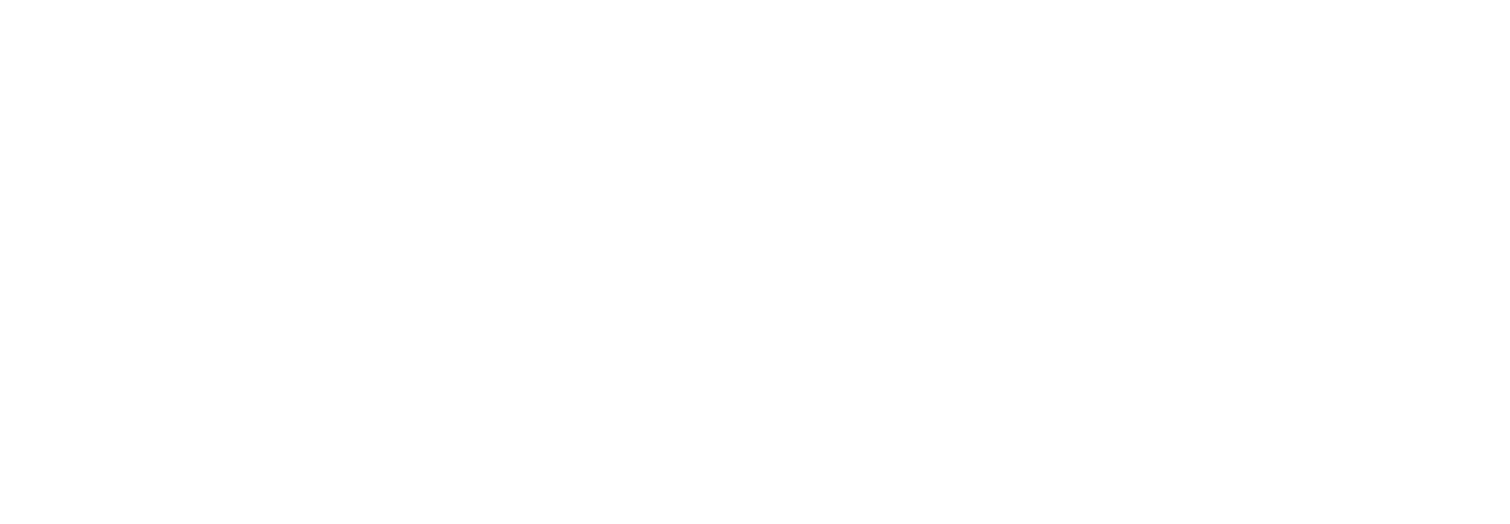
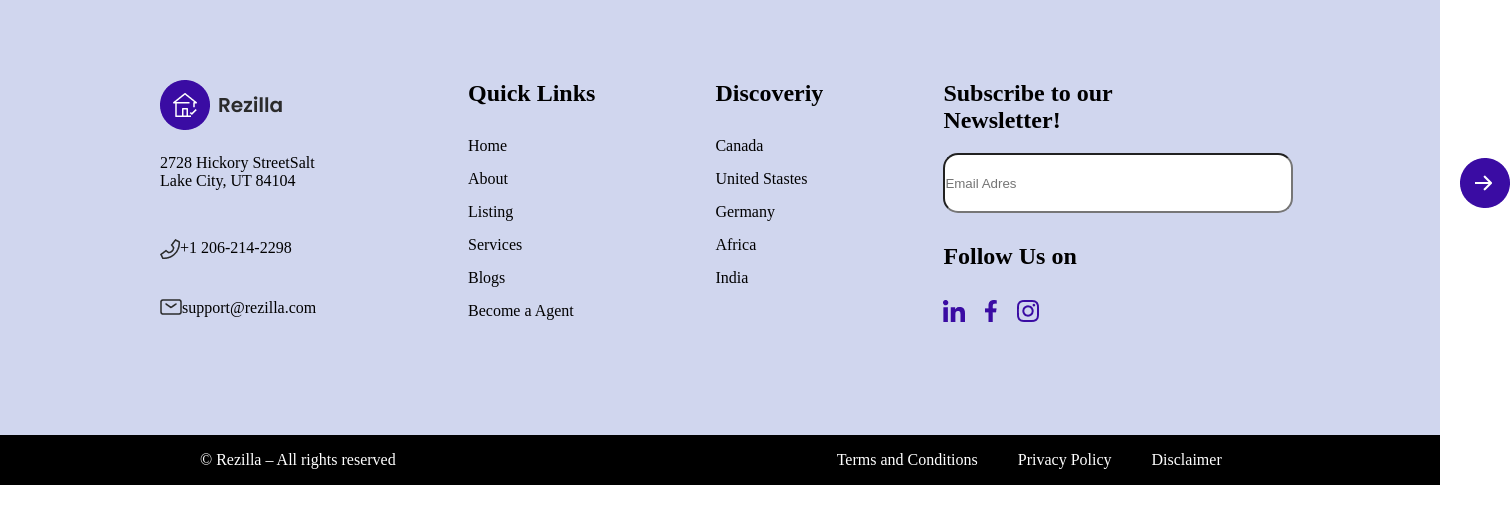
Before and after one commit to Quvonchbek03/yangi, a plain HTML site: page index.html in a window 1280 px wide. Shown: the whole page, 1510 px wide, since content can reach past the window. Drawn offline with Linux system fonts and the light colour scheme.

Commit message:
footerni qoshdim

```diff
--- a/index.html
+++ b/index.html
@@ -44,7 +44,93 @@
     <!-- Testimonials Look end -->
 <!--====================================================  -->
     <!-- footer start Quvonch -->
+         <footer>
+  <div class="foot">
+    <div class="foot1">
+        <img src="./img/Group 1.png" alt="">
+        <div class="p1">
+            <p>2728 Hickory StreetSalt
+                Lake City, UT 84104
+            </p>
+        </div>
+        <div class="tel">
+            <img src="./img/fon.png" alt="">
+            <p>+1 206-214-2298</p>
+        </div>
+        <div class="sms">
+            <img src="./img/sms.png" alt="">
+            <p>support@rezilla.com</p>
+        </div>
+    </div>
+    <div class="foot2">
+        <h2>
+            Quick Links
+        </h2>
+        <ul>
+                <li><a href="#">Home</a></li>
+                <li><a href="#">About</a></li>
+                <li><a href="#">Listing</a></li>
+                <li><a href="#">Services</a></li>
+                <li><a href="#">Blogs</a></li>
+                <li><a href="#">Become a Agent</a></li>
 
+        </ul>
+    </div>
+    <div class="foot3">
+        <h2>Discoveriy</h2>
+        <ul>
+
+                <li><a href="#">Canada</a></li>
+                <li><a href="#">United Stastes</a></li>
+                <li><a href="#">Germany</a></li>
+                <li><a href="#">Africa</a></li>
+                <li><a href="#">India</a></li>
+
+
+
+        </ul>
+    </div>
+    <div class="foot4">
+        <div class="h2">
+            <h2>
+                Subscribe to our Newsletter!
+            </h2>
+        </div>
+        <label for="email" id="email" ></label>
+        <input type="email" placeholder="Email Adres"   >
+
+
+            <div class="aylana">
+                <img src="./img/ellips.png" alt="">
+            </div>
+            <div class="stirelka">
+                <img src="./img/strelka.png" alt="">
+            </div>
+            <div class="tex">
+             <h2>
+                Follow Us on
+             </h2>
+             <div class="instagram">
+                <img src="./img/instagram.png" alt="">
+             </div>
+            </div>
+
+    </div>
+  </div>
+  <div class="blak">
+    <div class="texts">
+        <div class="lift">
+            <p>© Rezilla – All rights reserved</p>
+        </div>
+        <div class="right">
+            <p>Terms and Conditions</p>
+            <p>Privacy Policy</p>
+            <p>Disclaimer</p>
+        </div>
+    </div>
+
+  </div>
+  </footer>
     <!-- footer end  -->
 </body>
 </html>
--- a/style/style.css
+++ b/style/style.css
@@ -8,6 +8,7 @@
     padding: 0;
     box-sizing: border-box;
 }
+
 
 
 
@@ -48,5 +49,104 @@
     /* <!-- Testimonials Look end --> */
 /* <!--====================================================  --> */
     /* <!-- footer start Quvonch --> */
+    footer{
+        padding-top: 80px;
+        width: 1440px;
+        margin: 0 auto;
+    background: var(--colour-1, #d0d6ee);
+    }
+    .foot{
+        display: flex;
+        gap: 120px;
+        padding-left: 160px;
+    }
+    .foot1 img{
+      padding-bottom: 20px;
 
+    }
+    .foot1 .tel{
+        display: flex;
+        padding-top: 50px;
+    }
+    .foot1 .sms{
+    display: flex;
+    padding-top: 20px;
+    }
+    .foot1 .p1{
+        width: 188px;
+        height: 35px;
+    }
+    ul li{
+    margin-bottom: 15px;
+    }
+    ul{
+        margin-top: 30px;
+    }
+
+    .foot2 ul li{
+        list-style: none;
+    }
+    .foot2 ul li a{
+        text-decoration: none;
+        color: black;
+    }
+    .foot3 ul li{
+        list-style: none;
+    }
+    .foot3 ul li a{
+        text-decoration: none;
+        color: black;
+    }
+    .foot4 .h2{
+        width: 254px;
+        height: 43px;
+    }
+    input{
+        width: 350px;
+        height: 60px;
+        border: solid none;
+        position: relative;
+        margin-top: 30px;
+        border-radius: 15px;
+
+    }
+    .aylana{
+     position: absolute;
+     left: 1460px;
+     top: 158px;
+
+    }
+     .stirelka{
+     position: absolute;
+    left: 1475px;
+    top: 175px;
+    }
+    .tex{
+        padding-top: 30px;
+    }
+    .instagram{
+        padding-top: 30px;
+    }
+    .blak{
+        width: 1440px;
+        height: 50px;
+        background-color: black;
+        margin-top: 100px;
+    }
+    .lift p{
+        color: white;
+    }
+    .right p{
+        color: white;
+    }
+    .right{
+        display: flex;
+       gap: 40px;
+    }
+    .texts{
+        display: flex;
+        gap: 441px;
+        padding-left: 200px;
+       padding-top: 16px;
+    }
     /* <!-- footer end  --> */
```
Also changed, not shown: img/Group 1.png (added), img/ellips.png (added), img/fon.png (added), img/instagram.png (added), img/sms.png (added), img/strelka.png (added).
